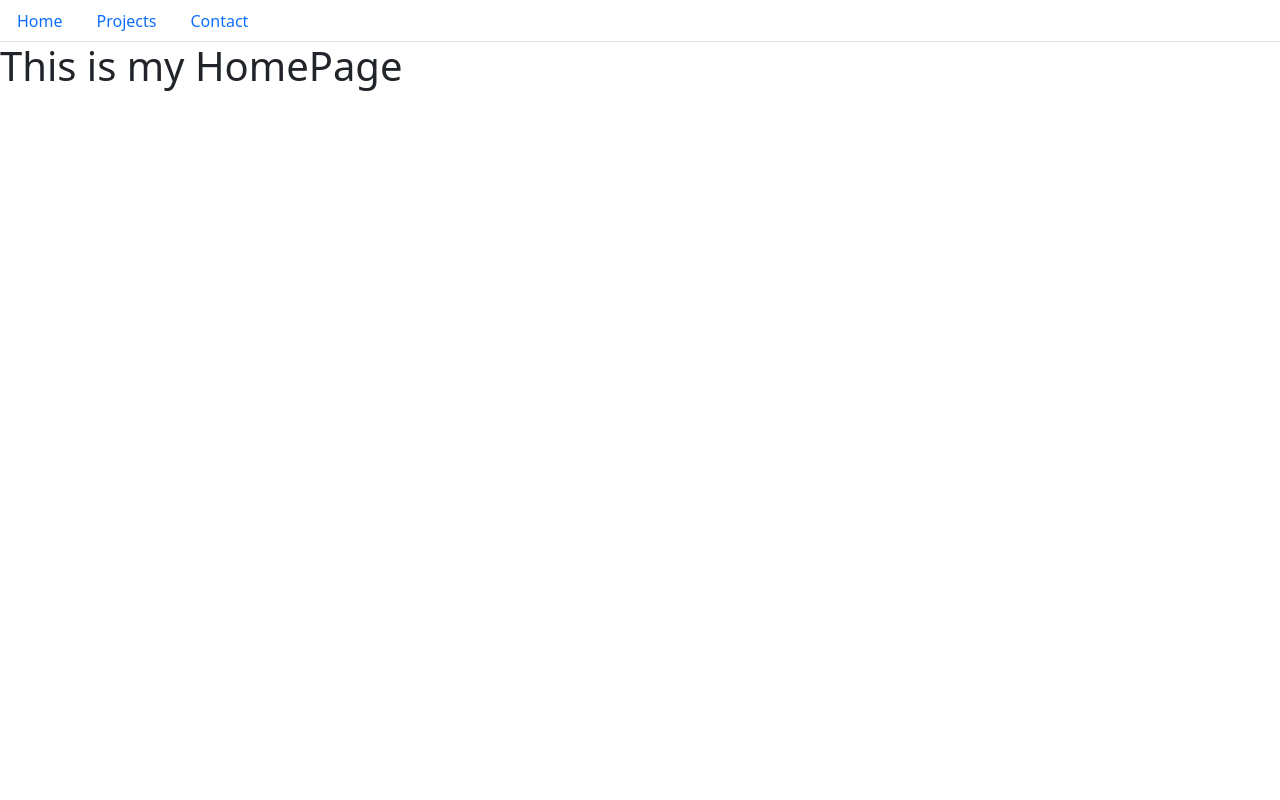
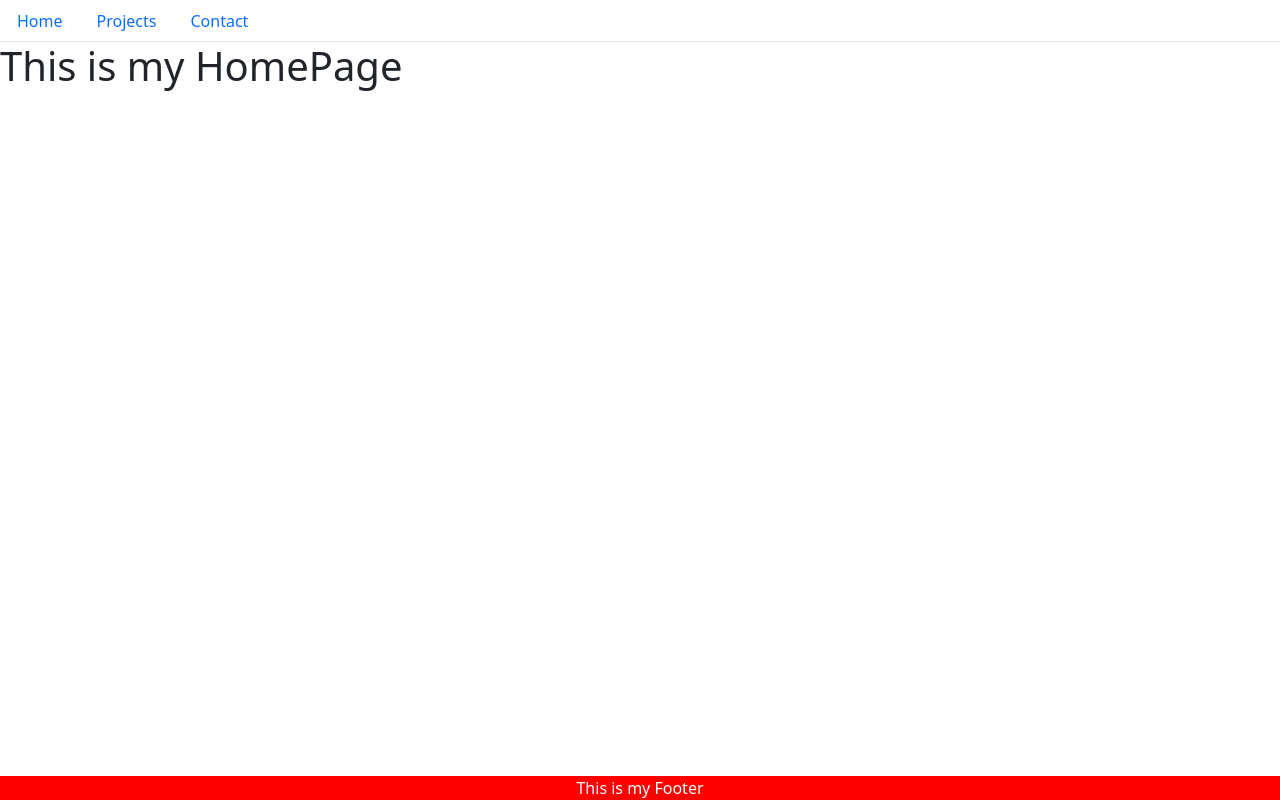
Before and after one commit to Dempsey496/react-portfolio, a React (Create React App) app: page / in a window 1280 px wide. Built offline with nearby package versions, Linux system fonts and the light colour scheme.

Commit message:
footer component added

```diff
--- a/src/components/Footer/Footer.css
+++ b/src/components/Footer/Footer.css
@@ -0,0 +1,9 @@
+.footer {
+    position: fixed;
+    left: 0;
+    bottom: 0;
+    width: 100%;
+    background-color: red;
+    color: white;
+    text-align: center;
+}
--- a/src/components/Footer/Footer.jsx
+++ b/src/components/Footer/Footer.jsx
@@ -0,0 +1,12 @@
+import React from 'react';
+import './Footer.css';
+
+const Footer = () => {
+    return (
+        <div class="footer">
+            This is my Footer
+        </div>
+    );
+};
+
+export default Footer;
--- a/src/containers/Contact.js
+++ b/src/containers/Contact.js
@@ -1,12 +1,15 @@
-import React, { Component } from 'react';
+import React, { Component } from "react";
+import Footer from "../components/Footer/Footer";
 
 class Contact extends Component {
-    render() {
-        return (
-            <h1>This is my ContactPage</h1>
-
-        );
-    }
+  render() {
+    return (
+      <>
+        <h1>This is my ContactPage</h1>
+        <Footer />
+      </>
+    );
+  }
 }
 
 export default Contact;
--- a/src/containers/Home.js
+++ b/src/containers/Home.js
@@ -1,9 +1,13 @@
 import React, { Component } from 'react';
+import Footer from "../components/Footer/Footer";
 
 class Home extends Component {
     render() {
         return (
+            <>
             <h1>This is my HomePage</h1>
+            <Footer />
+            </>
         );
     }
 }
--- a/src/containers/Projects.js
+++ b/src/containers/Projects.js
@@ -1,14 +1,19 @@
-import React, { Component } from 'react';
-import projects from '../projects.json';
-
+import React, { Component } from "react";
+import projects from "../projects.json";
+import Footer from "../components/Footer/Footer";
 
 class Projects extends Component {
   componentDidMount() {
-        console.log(projects[0].image)
-    };
+    projects.map((project) => {
+      return console.log(project.title);
+    });
+  }
   render() {
     return (
+      <>
         <h1>This is my ProjectsPage</h1>
+        <Footer />
+      </>
     );
   }
 }
```
Also changed, not shown: 1 other file (tests, documents, lock files or other folders). Lines whose indentation alone changed are shown as unchanged.
